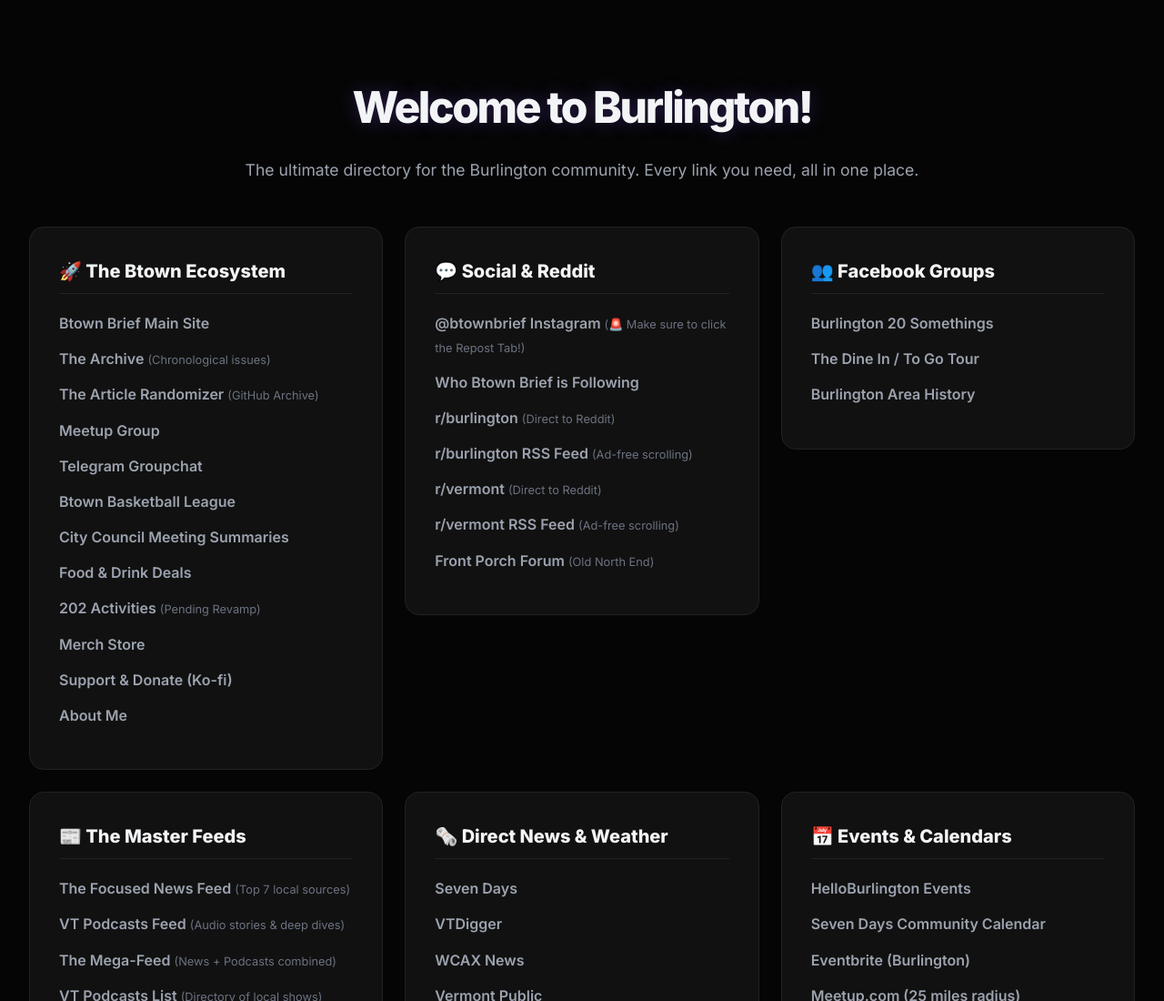
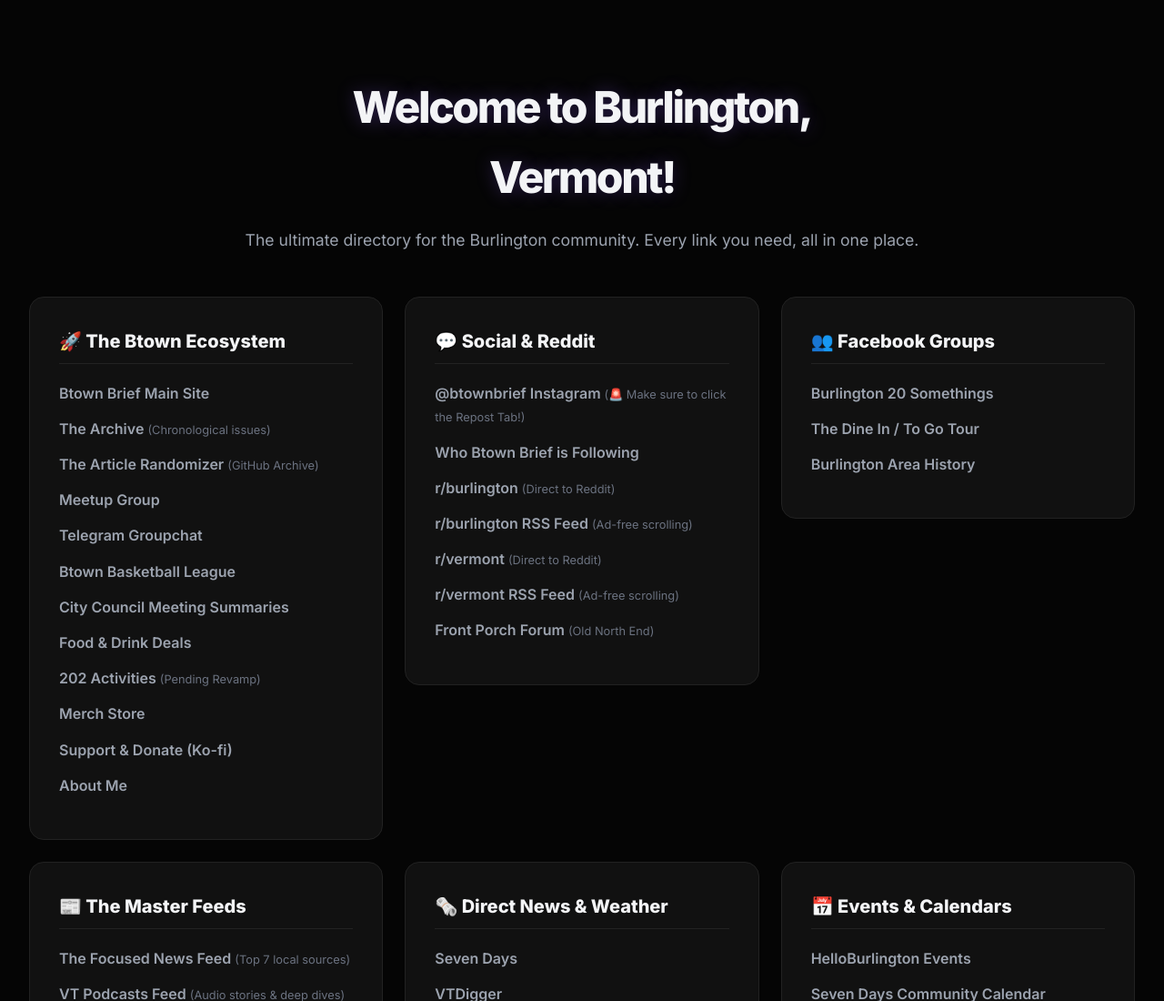
Before and after one commit to stephenvdavis-jpg/best-of-burlington-2, a plain HTML site: page index.html in a window 1280 px wide. Shown: the top 1100 px of the page at 91% size. Drawn offline with Linux system fonts and the light colour scheme.

Commit message:
Update index.html

```diff
--- a/index.html
+++ b/index.html
@@ -157,7 +157,7 @@
 <body>
 
     <header>
-        <h1>Welcome to Burlington!</h1>
+        <h1>Welcome to Burlington, <p></p> Vermont!</h1>
         <p class="subtitle">The ultimate directory for the Burlington community. Every link you need, all in one place.</p>
     </header>
 
```
